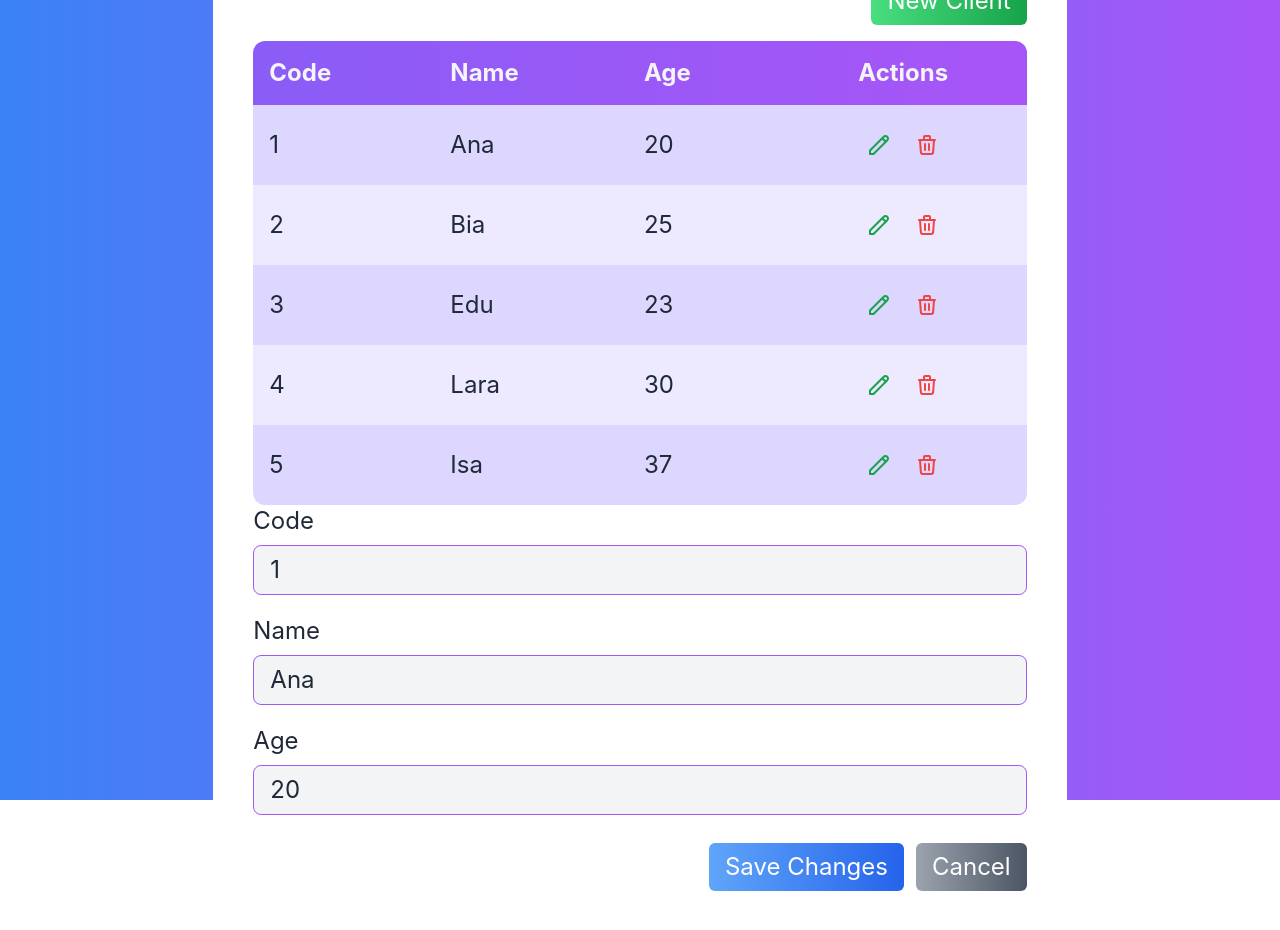
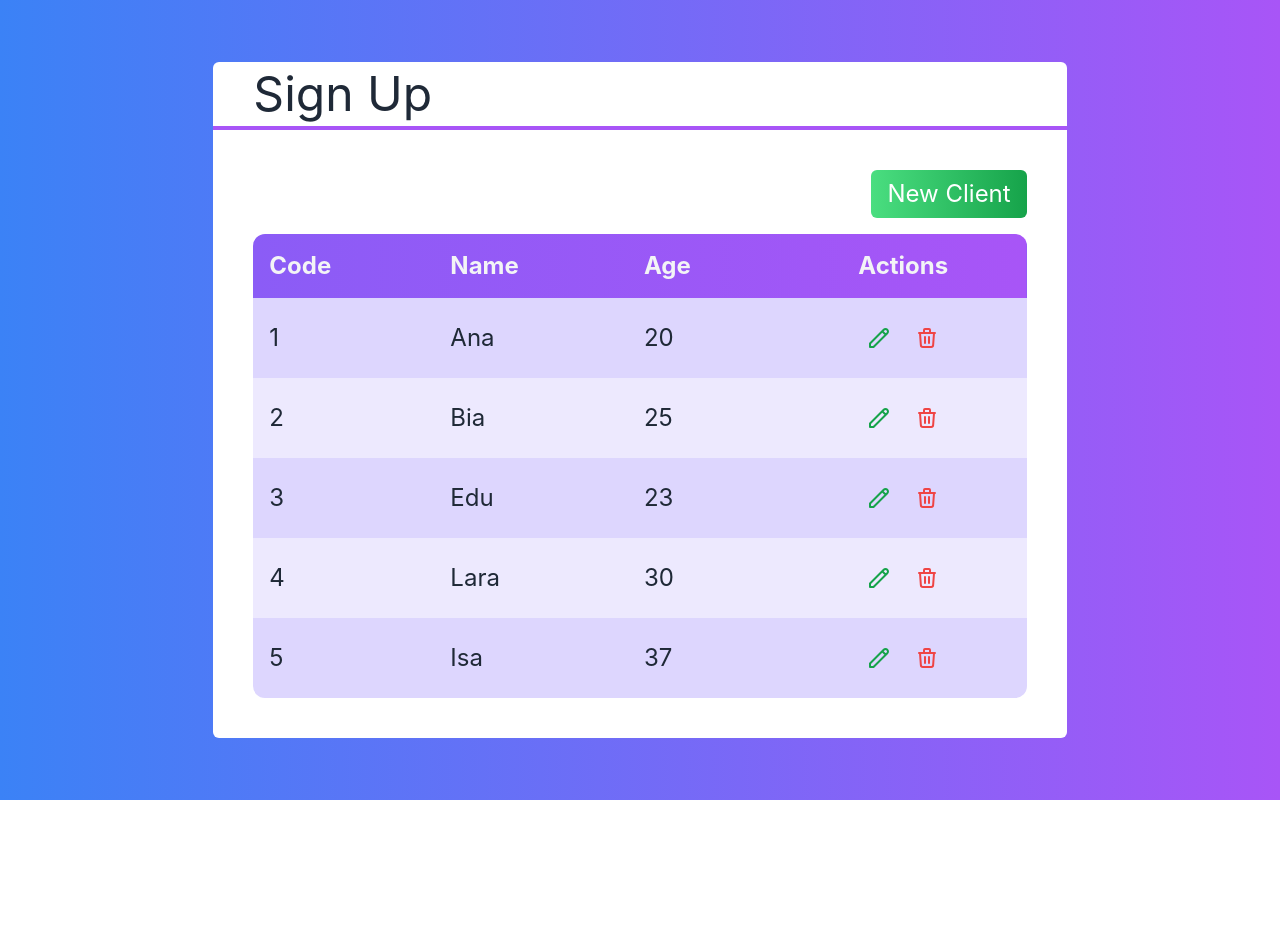
Before and after one commit to eduardosoaresdutra/Signup-Screen, a Next.js app: page / in a window 1280 px wide. After the commit the page ends 800 px from the top, so only its background shows below. Built offline with nearby package versions, Linux system fonts and the light colour scheme.

Commit message:
Added a new behavior to toggle between table and form

```diff
--- a/src/components/Button.tsx
+++ b/src/components/Button.tsx
@@ -1,15 +1,18 @@
 interface ButtonProps {
     color?: 'green' | 'blue' | 'gray'
     className?: string
+    onClick: (value?: any) => void
     children: React.ReactNode
 }
 
 export default function Button(props: ButtonProps) {
     return (
-        <button className={`
-            bg-gradient-to-r from-${props.color || 'gray'}-400 to-${props.color || 'gray'}-600
-            text-white px-4 py-2 rounded-md
-            ${props.className}
+        <button
+            onClick={() => props.onClick()}
+            className={`
+                bg-gradient-to-r from-${props.color || 'gray'}-400 to-${props.color || 'gray'}-600
+                text-white px-4 py-2 rounded-md
+                ${props.className}
         `}>
             {props.children}
         </button>
--- a/src/pages/index.tsx
+++ b/src/pages/index.tsx
@@ -1,3 +1,4 @@
+import { useState } from "react";
 import Button from "../components/Button";
 import Form from "../components/Form";
 import Layout from "../components/Layout";
@@ -12,6 +13,12 @@ export default function Home() {
     new Client('Lara', 30, '4'),
     new Client('Isa', 37, '5')
   ]
+
+  const [viewMode, setViewMode] = useState<'form' | 'table'>('table')
+
+  function toggleViewMode() {
+    viewMode === 'table' ? setViewMode('form') : setViewMode('table')
+  }
 
   function selectClient(client: Client) {
     console.log(client.name)
@@ -28,15 +35,26 @@ export default function Home() {
       text-white
     `}>
       <Layout title="Sign Up">
+        {viewMode === 'table' ? (
+          <>
             <div className="flex justify-end">
-          <Button color="green" className="mb-4">New Client</Button>
+              <Button
+                onClick={toggleViewMode}
+                color="green"
+                className="mb-4"
+              >
+                New Client
+              </Button>
             </div>
             <Table
               clients={clients}
               selectClient={selectClient}
               deleteClient={deleteClient}
             />
+          </>
+        ) : (
           <Form client={clients[0]} />
+        )}
       </Layout>
     </div>
   )
```
Lines whose indentation alone changed are shown as unchanged.
